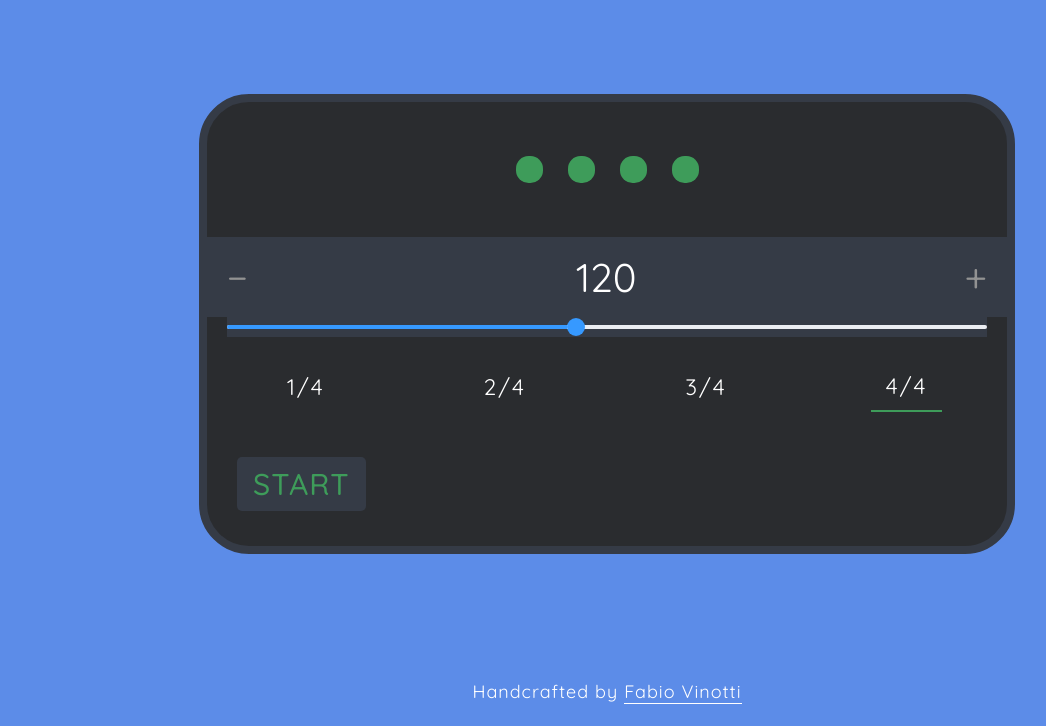
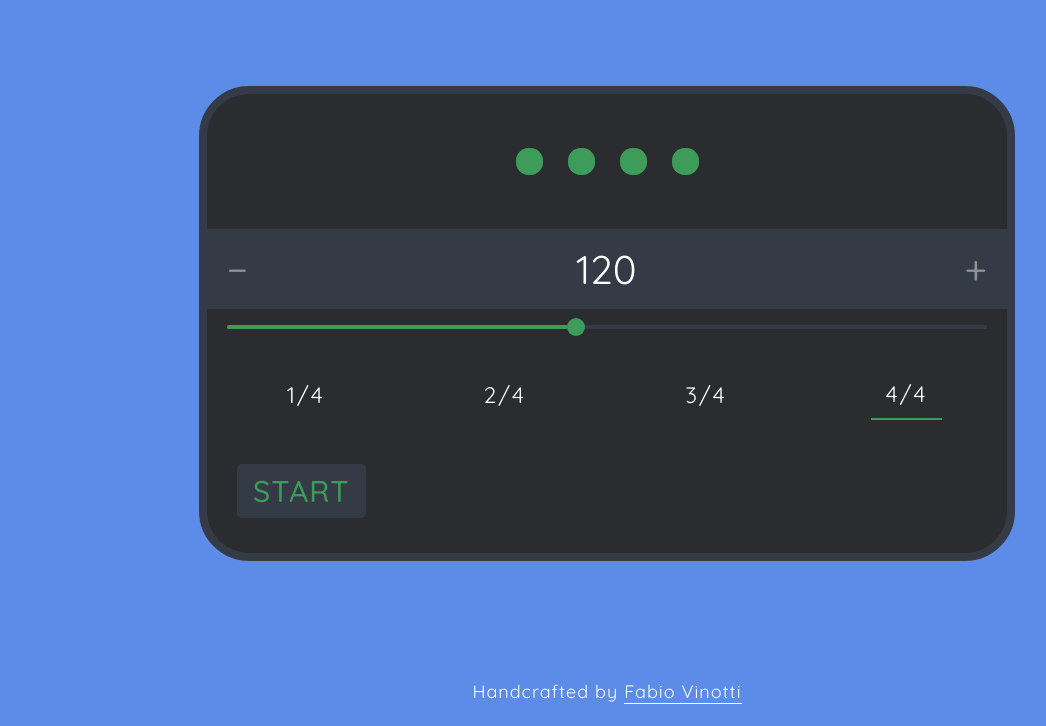
Before and after one commit to fabiovinotti/metronome, a website with bundled scripts: page index.html in a window 1280 px wide. Shown: the part 74-800 px from the top of the page, without its empty margins (33-1079 px from the left). Built offline with nearby package versions, Linux system fonts and the light colour scheme.

Commit message:
Update css

```diff
--- a/css/style.css
+++ b/css/style.css
@@ -129,11 +129,6 @@ main {
 
 /* Tempo
 -------------------------------*/
-#bpm-display,
-#bpm-selector {
-  background-color: #353b46;
-}
-
 #bpm-display {
   width: 100%;
   height: 80px;
@@ -144,15 +139,22 @@ main {
   text-align: center;
   color: #fff;
   --buttons-hover-color: #fff;
+  background-color: #353b46;
   border-radius: 0;
 }
 
 #bpm-selector {
   display: block;
   width: calc(100% - 40px);
+  height: 35px;
   box-sizing: border-box;
-  padding: 10px 0;
   margin: 0 20px;
+}
+
+keen-slider {
+  --progress-bar-color: #353b46;
+  --progress-color: #3e9c5a;
+  --slider-knob-color: #3e9c5a;
 }
 
 /* Time Signature Buttons
```
